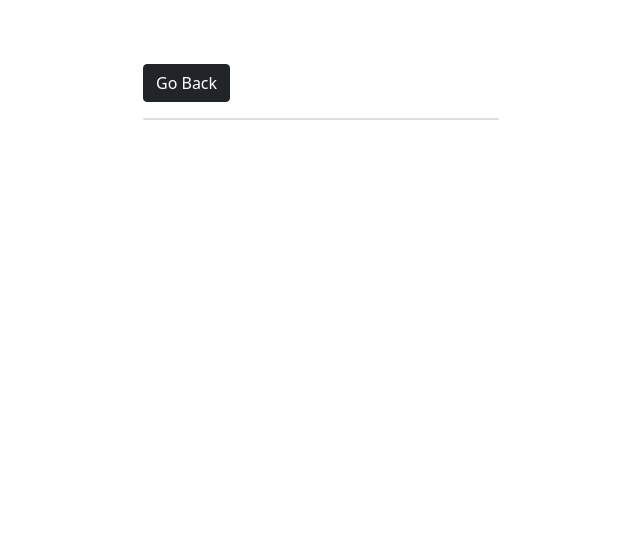
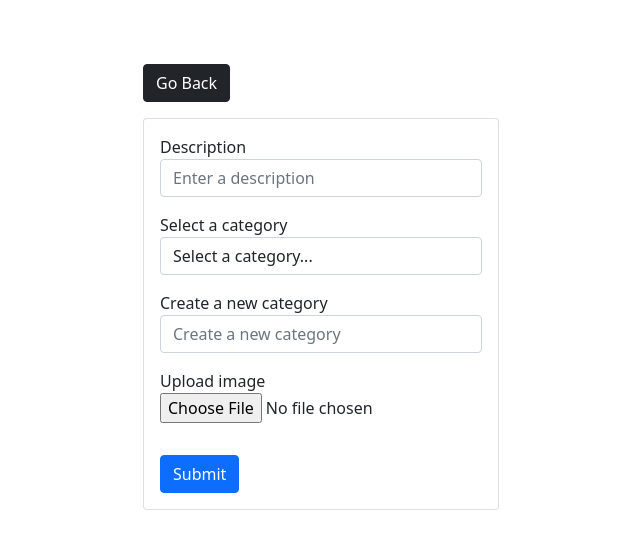
Before and after one commit to Samandar003/photo-album, a Django app: page /add in a window 1280 px wide. Shown: the top 549 px of the page, without its empty margins (319-959 px from the left). Run offline with Django 4.2, Linux system fonts and the light colour scheme; data comes from the database, SQL or seed files in the repository; both versions use the stored data as it was after the commit; parts of the project's set-up code (start-up, migrations or seed data) failed here and were passed over.

Commit message:
added adding fucntionality

```diff
--- a/photos/templates/photos/add.html
+++ b/photos/templates/photos/add.html
@@ -16,7 +16,37 @@
       <div class="col-md-4">
         <a class="btn btn-dark my-3" href="{% url 'gallery' %}"> Go Back </a>
         <div class="card">
-          <form action="" method="POST"></form>
+
+          <form action="" method="POST" enctype="multipart/form-data">
+              {% csrf_token %}
+            <div class="form-group m-3">
+              <label> Description </label>
+              <input required name="description" placeholder="Enter a description" type="text" class="form-control">
+            </div>
+
+            <div class="form-group m-3">
+              <label> Select a category </label>
+              <select name="category" class="form-control">
+                <option value="none"> Select a category... </option>
+                {% for category in categories %}
+                  <option value="{{category.id}}"> {{category}} </option>
+                {% endfor %}
+              </select>
+            </div>
+
+            <div class="form-group m-3">
+              <label> Create a new category </label>
+              <input name="category_new" placeholder="Create a new category" type="text" class="form-control">
+            </div>
+
+            <div class="form-group m-3">
+              <label> Upload image </label>
+              <input required name="image" type="file" class="form-control-file">
+            </div>
+            <button class="btn btn-primary m-3" type="submit">Submit</button>
+
+          </form>
+
         </div>
       </div>
     </div>
--- a/photos/templates/photos/gallery.html
+++ b/photos/templates/photos/gallery.html
@@ -30,7 +30,7 @@
                 <ul class="list-group list-group-flush">
                   <li class="list-group-item">All</li>
                   {% for category in categories %}
-                  <li class="list-group-item"> {{ category.name }} </li>
+                    <li class="list-group-item"> {{ category.name }} </li>
                   {% endfor %}
                   <a class="btn btn-dark btn-block btn-sm m-1" href="{% url 'add' %}"> Add Picture </a>
                 </ul>
@@ -47,7 +47,7 @@
                    alt="Card image cap">
 
                     <div class="card-body">
-                      <small> Category: {{photo.category}} </small>
+                      <small> Category: {{photo.category.name}} </small>
                     </div>
                     <a class="btn btn-outline-dark btn-sm m-1"
                     href="{% url 'photo' photo.id %}"> View </a>
--- a/photos/views.py
+++ b/photos/views.py
@@ -16,13 +16,23 @@ def viewPhoto(request, pk):
   return render(request, 'photos/photo.html', context)
 
 def addPhoto(request):
-  form = PhotoForm()
+  categories = Category.objects.all()
   if request.method == 'POST':
-    form = PhotoForm(request.POST)
-    if form.is_valid():
-      form.save()
-      messages.success(request, 'You uploaded picture')
-      return redirect('/')
+    data = request.POST
+    image = request.FILES['image']
 
-  context = {'form':form}
+    if data['category'] != 'none':
+      category = Category.objects.get(id=data['category'])
+    elif data['category_new'] != '':
+      category, created = Category.objects.get_or_create(name=data['category_new'])
+    else:
+      category = None
+
+    photo = Photo.objects.create(
+      category=category,
+      description=data['description'],
+      image=image,
+    )
+    return redirect('/')
+  context = {'categories':categories}
   return render(request, 'photos/add.html', context)
```
Also changed, not shown: db.sqlite3, static/images/boy_10.jpg (added), static/images/mashina_02.jpg (added), static/images/mashina_03.jfif (added), static/images/python.jpg (added).
